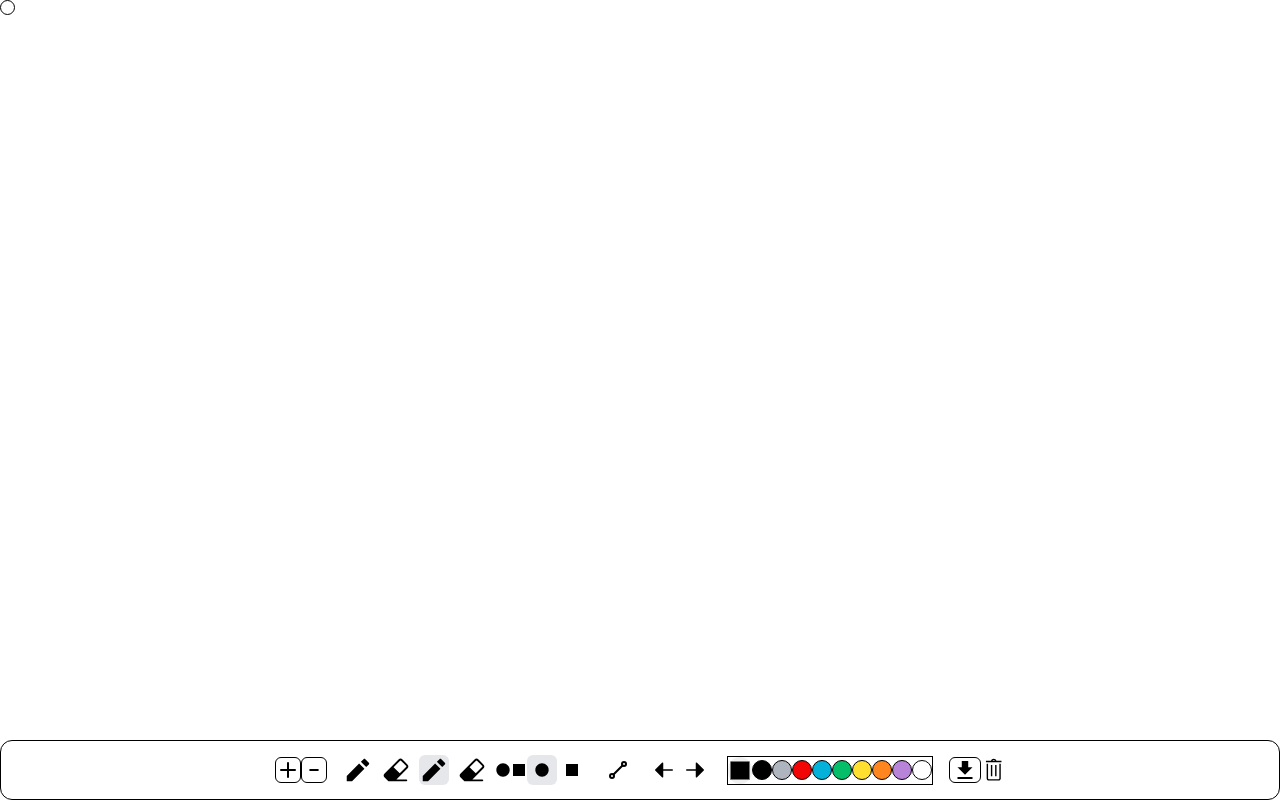
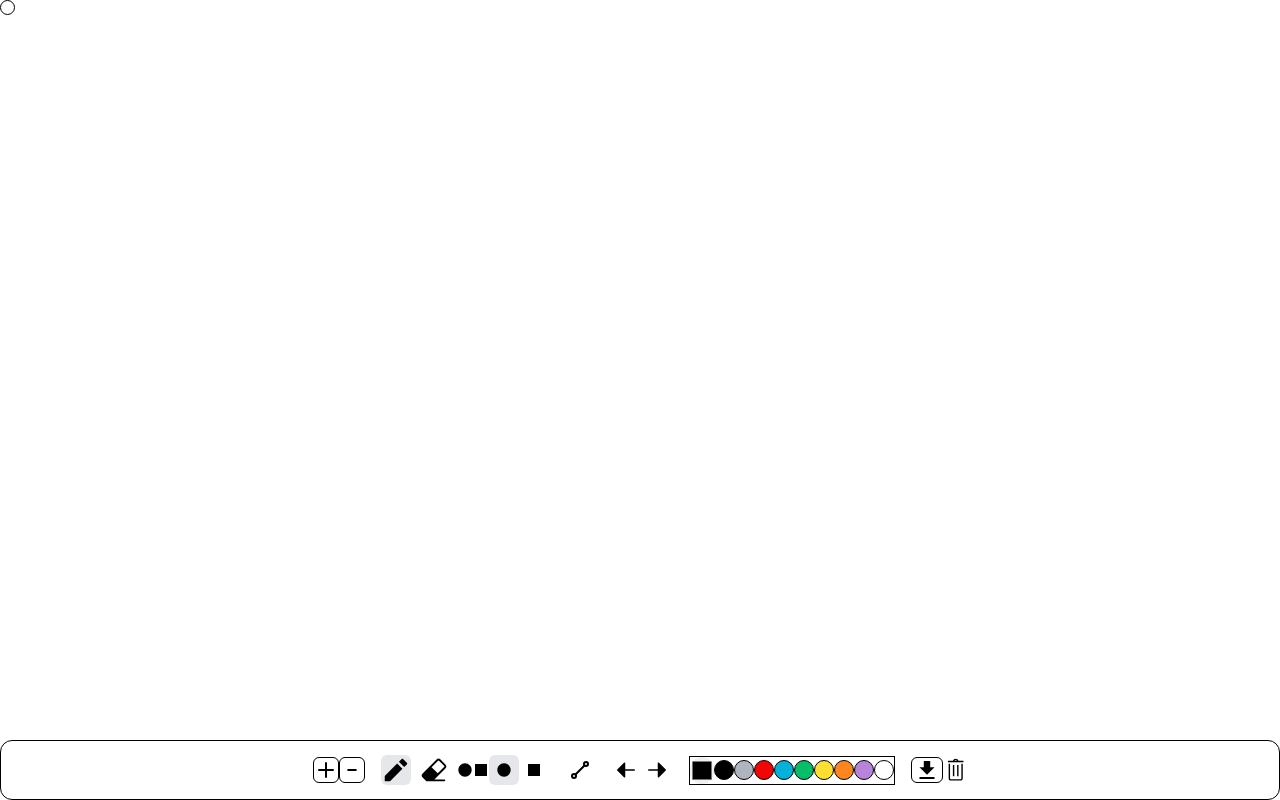
Before and after one commit to VictorSouzaCode/Splash-Paint, a React (Vite) app: page / in a window 1280 px wide. Built offline with nearby package versions, Linux system fonts and the light colour scheme; a web font is replaced by a local one.

Commit message:
pencil-eraser-buttons-rendering-function-done

```diff
--- a/src/components/buttonsToolbar/PencilEraser.tsx
+++ b/src/components/buttonsToolbar/PencilEraser.tsx
@@ -1,5 +1,6 @@
 import { useDispatch, useSelector } from "react-redux"
 import type { RootState } from "../../redux/store";
+import type { ToolForm } from "../../redux/slices/tools";
 import {  setEraser, setPencil, setToolForm} from "../../redux/slices/tools"
 import { useState } from "react";
 import { toolsArray, strokeForm } from "../../utils/toolsData";
@@ -23,43 +24,18 @@ const PencilEraser = () => {
 
   const { tool, toolForm, pencilColor} = useSelector((state: RootState) => state.tools)
 
-  const handleToolsClick = (toolName: string) => {
-    if(toolName === 'pencil') {
-      dispatch(setPencil())
-    }
-    if(toolName === 'eraser') {
+  const handleFormClick = (strokeForm:ToolForm) => {
+
+    dispatch(setToolForm(strokeForm))
+    if (tool === 'eraser') {
       dispatch(setEraser())
     }
-    if (toolForm !== 'circle' && toolForm !== 'square') {
-      dispatch(setToolForm('circle'))
+    if (tool === 'pencil') {
+      dispatch(setPencil())
     }
   }
 
-  const handleFormClick = (strokeForm:string) => {
-    if(strokeForm === 'circle') {
-      dispatch(setToolForm('circle'))
-    }
-    if(strokeForm === 'square') {
-      dispatch(setToolForm('square'))
-    }
-  }
-
-  const renderToolsButton = (toolName: string, Icon: React.ElementType) => {
-
-    return (
-      <button
-      key={toolName}
-      className="rounded-md text-3xl flex justify-center items-center"
-      onClick={() => {
-        handleToolsClick(toolName)
-      }}
-      >
-        <Icon/>
-      </button>
-    )
-  }
-
-  const renderStrokeFormsButton = (name:string, Icon:React.ElementType) => {
+  const renderStrokeFormsButton = (name:ToolForm, Icon:React.ElementType) => {
 
     return (
       <button
@@ -73,12 +49,51 @@ const PencilEraser = () => {
     )
   }
 
+  const handleToolsClick = (toolName: string) => {
+    if(toolName === 'pencil') {
+      dispatch(setPencil())
+    }
+    if(toolName === 'eraser') {
+      dispatch(setEraser())
+    }
+    if (toolForm !== 'circle' && toolForm !== 'square') {
+      dispatch(setToolForm('circle'))
+    }
+  }
+
+  const renderToolsButton = (toolName: string, Icon: React.ElementType) => {
+
+    const isSelected = tool === toolName;
+
+    const currentTool = isSelected && toolName
+
+    const iconColor = currentTool === 'pencil' && !['line', 'square-shape', 'circle-shape','triangle-shape'].includes(toolForm) ? pencilColor : currentTool === 'eraser' ? '#ef4444' : '#000000';
+
+    const bgColor = currentTool && !['line', 'square-shape', 'circle-shape','triangle-shape'].includes(toolForm) ? '#e5e7eb' : 'transparent'
+
+    return (
+      <button
+      key={toolName}
+      className={`rounded-md text-3xl flex justify-center items-center`}
+      style={{
+        color: iconColor,
+        backgroundColor: bgColor
+      }}
+      onClick={() => {
+        handleToolsClick(toolName)
+      }}
+      >
+        <Icon/>
+      </button>
+    )
+  }
+
   return (
     <div className="flex justify-center h-fit relative gap-x-2">
       {toolsArray && toolsArray.map(({name, Icon}) => (
         renderToolsButton(name, Icon)
       ))}
-      <button
+      {/* <button
         className="rounded-md text-3xl flex justify-center items-center"
         style={{
           color: tool === 'pencil' && toolForm === 'circle' || toolForm === 'square' && tool !== 'eraser' ? pencilColor : 'black',
@@ -106,7 +121,7 @@ const PencilEraser = () => {
           }
         }}
       ><PiEraserFill />
-      </button>
+      </button> */}
 
       <div className="flex justify-center items-center rounded-md text-base">
         {strokeForm && strokeForm.map(({name, Icon}) => (
```
Also changed, not shown: src/redux/slices/tools.ts (line endings or trailing spaces).
